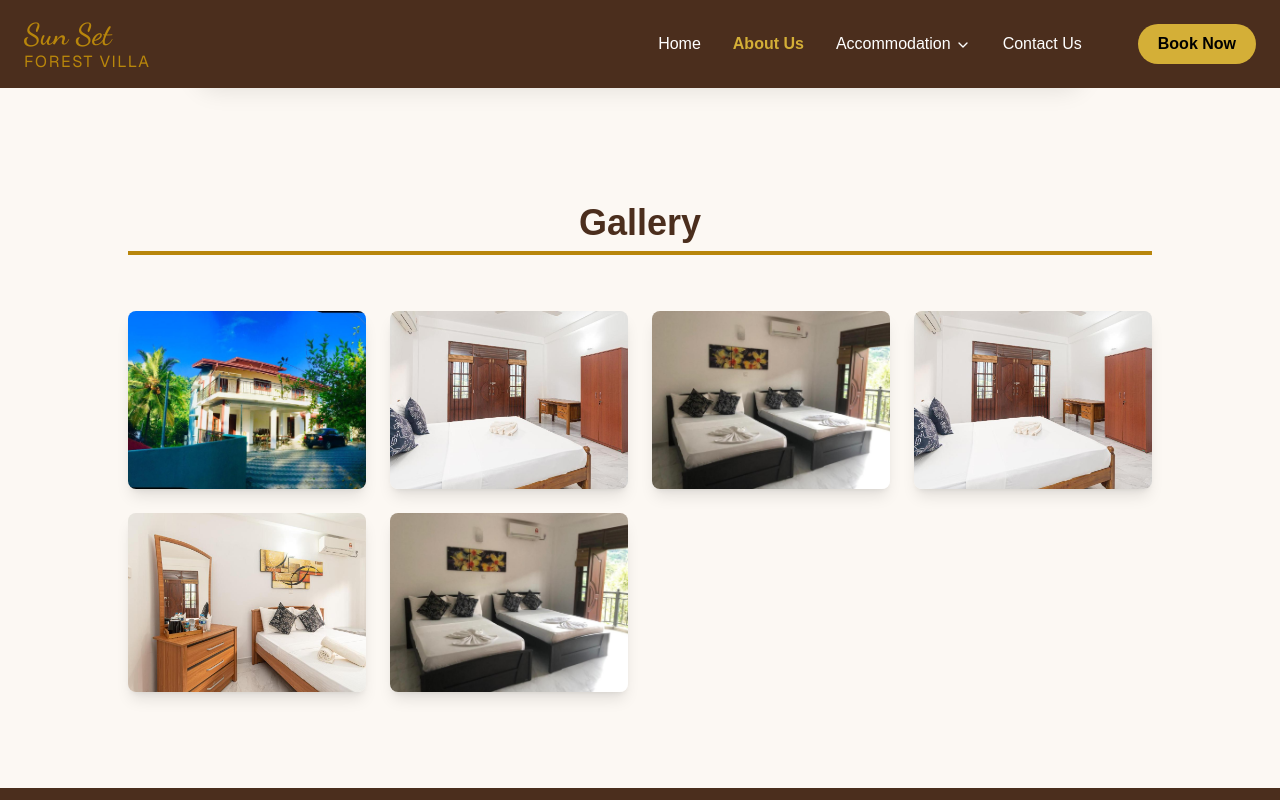
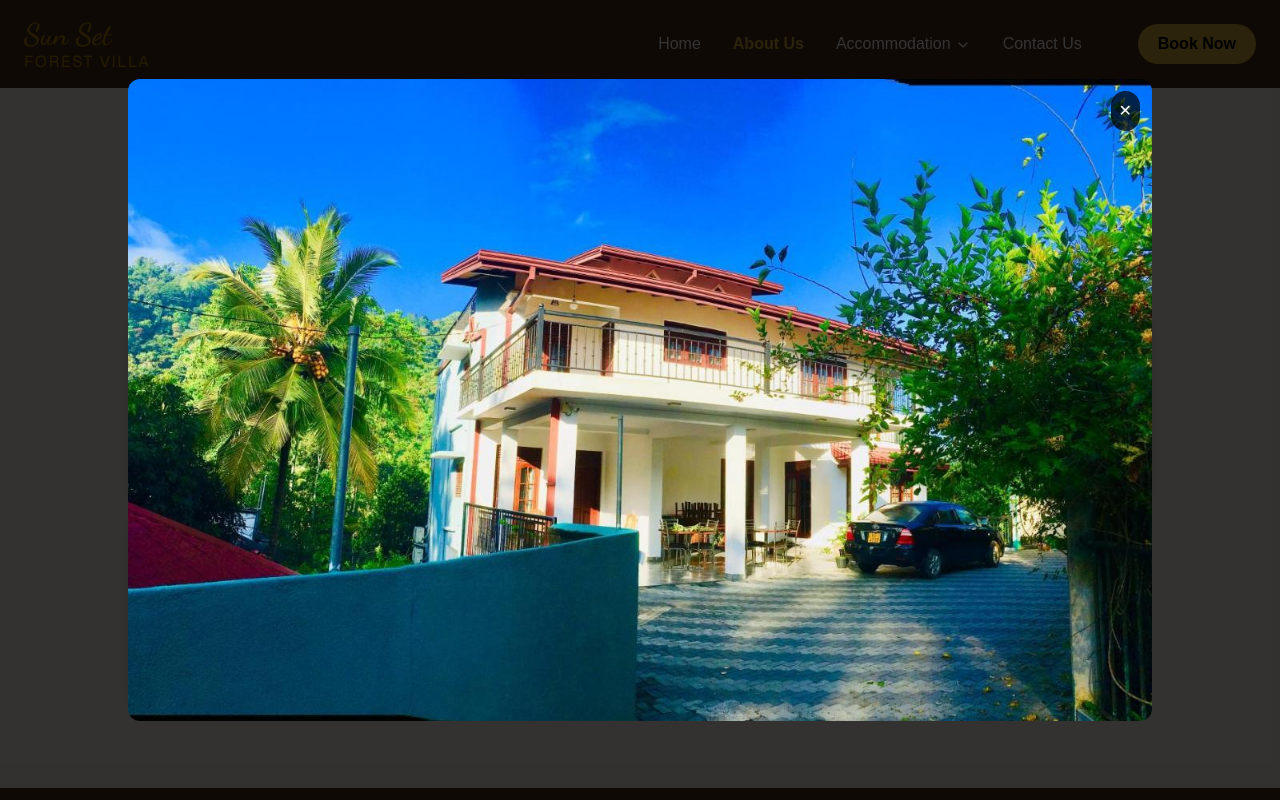
Before and after one commit to kanee98/sunset-forest-villa, a Next.js app: page /about in a window 1280 px wide. Both pictures are taken after a click on the element 247 px from the left and 3604 px from the top of the page. Shown: the part 3204-4004 px from the top of the page. Built offline with nearby package versions, Linux system fonts and the light colour scheme.

Commit message:
gallery images modal added

```diff
--- a/app/about/page.tsx
+++ b/app/about/page.tsx
@@ -3,7 +3,8 @@
 import Navbar from "@/components/Navbar";
 import Footer from "@/components/Footer";
 import Image from "next/image";
-import { motion } from "framer-motion";
+import { motion, AnimatePresence } from "framer-motion";
+import { useState } from "react";
 
 const galleryImages = [
   "/gallery/bg.jpg",
@@ -15,6 +16,8 @@ const galleryImages = [
 ];
 
 export default function AboutPage() {
+  const [selectedImage, setSelectedImage] = useState<string | null>(null);
+
   return (
     <>
       <Navbar />
@@ -84,7 +87,6 @@ export default function AboutPage() {
               initial={{ opacity: 0, y: 20 }}
               animate={{ opacity: 1, y: 0 }}
               transition={{ duration: 1, delay: 0.3 }}
-              className=""
             >
               <h3 className="font-semibold text-xl mb-2">Our Vision</h3>
               <p>
@@ -95,7 +97,6 @@ export default function AboutPage() {
               initial={{ opacity: 0, y: 20 }}
               animate={{ opacity: 1, y: 0 }}
               transition={{ duration: 1, delay: 0.6 }}
-              className=""
             >
               <h3 className="font-semibold text-xl mb-2">Our Mission</h3>
               <p>
@@ -105,7 +106,7 @@ export default function AboutPage() {
           </div>
         </section>
 
-       {/* Message from Proprietor */}
+        {/* Message from Proprietor */}
         <section className="max-w-4xl mx-auto bg-white rounded-3xl p-14 shadow-xl text-[#4B2E1D] space-y-8">
           <h2 className="text-4xl font-bold border-b-4 border-[#B8860B] inline-block pb-1 mb-6">
             A Message from Our Proprietor
@@ -146,10 +147,10 @@ export default function AboutPage() {
           </h2>
           <ul className="list-disc list-inside text-lg space-y-3">
             <li>Peaceful Forest Surroundings: Wake up to birdsong and greenery.</li>
-            <li>Private & Comfortable: Only one villa total privacy guaranteed.</li>
+            <li>Private & Comfortable: Only one villa — total privacy guaranteed.</li>
             <li>Close to City & Attractions: Just 2 km from Kandy town.</li>
             <li>Genuine Hospitality: Managed with personal care and warmth.</li>
-            <li>Ideal for All Types of Guests: Perfect for families, couples, and even digital nomads.</li>
+            <li>Ideal for All Types of Guests: Perfect for families, couples, and digital nomads.</li>
           </ul>
         </section>
 
@@ -182,6 +183,7 @@ export default function AboutPage() {
                 whileInView={{ opacity: 1, scale: 1 }}
                 viewport={{ once: true }}
                 transition={{ duration: 0.5 }}
+                onClick={() => setSelectedImage(src)}
               >
                 <Image
                   src={src}
@@ -194,6 +196,41 @@ export default function AboutPage() {
               </motion.div>
             ))}
           </div>
+
+          {/* Fullscreen Image Modal */}
+          <AnimatePresence>
+            {selectedImage && (
+              <motion.div
+                className="fixed inset-0 z-50 bg-black/80 flex items-center justify-center p-4"
+                initial={{ opacity: 0 }}
+                animate={{ opacity: 1 }}
+                exit={{ opacity: 0 }}
+                onClick={() => setSelectedImage(null)}
+              >
+                <motion.div
+                  className="relative max-w-5xl w-full"
+                  initial={{ scale: 0.9 }}
+                  animate={{ scale: 1 }}
+                  exit={{ scale: 0.9 }}
+                  onClick={(e) => e.stopPropagation()}
+                >
+                  <Image
+                    src={selectedImage}
+                    alt="Full screen view"
+                    width={1200}
+                    height={800}
+                    className="rounded-xl w-full h-auto object-contain"
+                  />
+                  <button
+                    onClick={() => setSelectedImage(null)}
+                    className="absolute top-3 right-3 text-white bg-black/70 p-2 rounded-full hover:bg-black"
+                  >
+                    ✕
+                  </button>
+                </motion.div>
+              </motion.div>
+            )}
+          </AnimatePresence>
         </section>
       </main>
 
```
